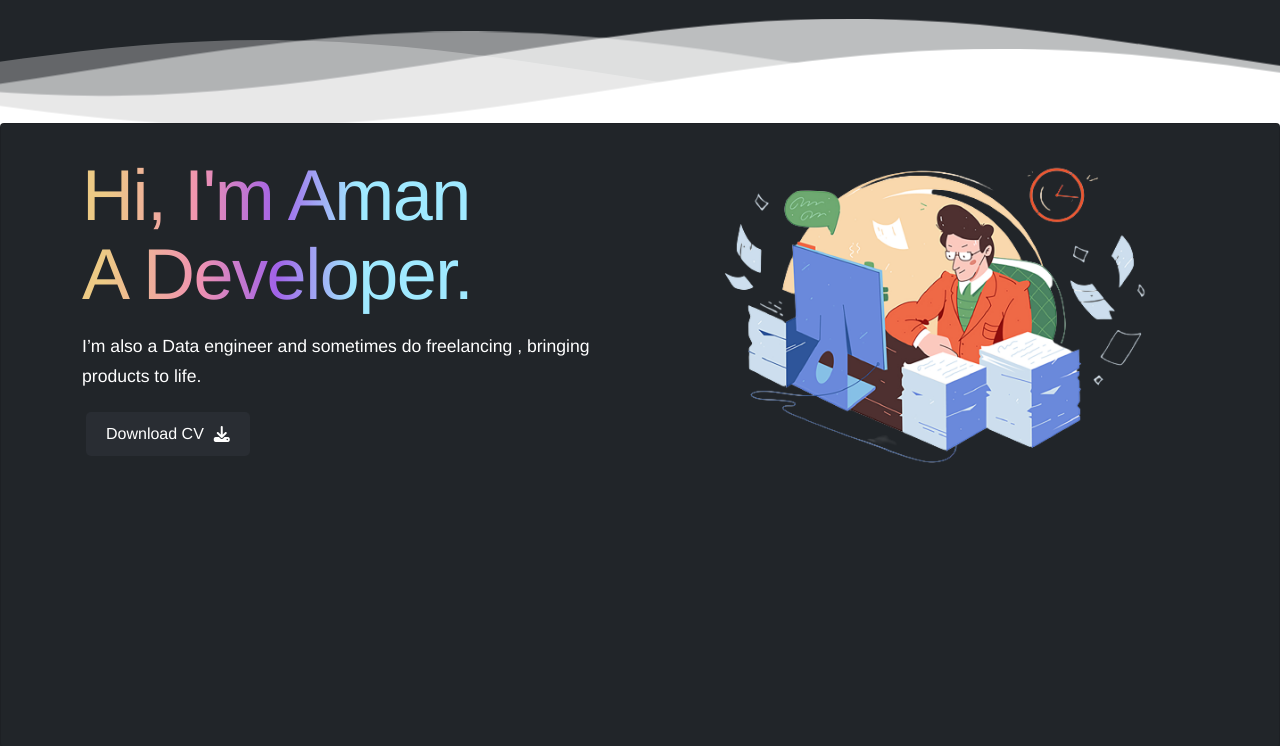
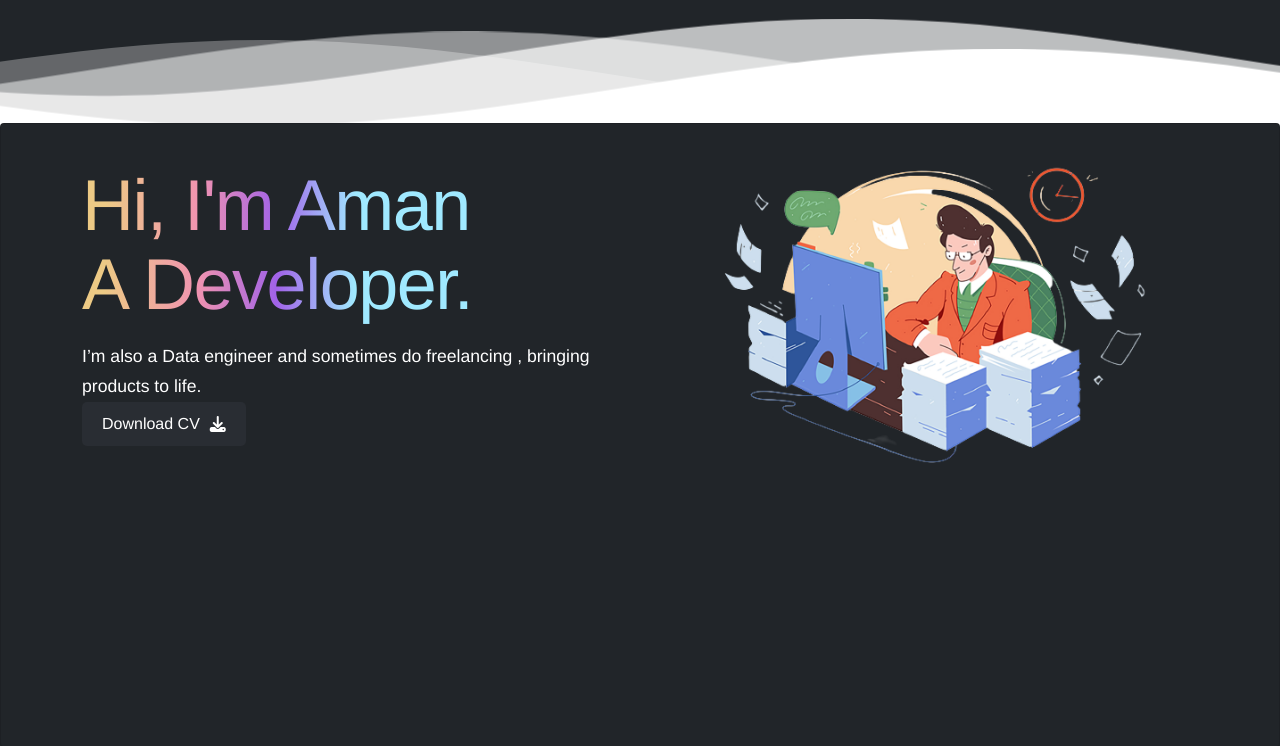
Before and after one commit to raia6020/Portfolio, a Flask app: page / in a window 1280 px wide. Shown: the part 70-816 px from the top of the page. Run offline with Flask 2, Linux system fonts and the light colour scheme; some libraries are stand-ins or nearby versions; some web fonts are replaced.

Commit message:
third commit

```diff
--- a/app.py
+++ b/app.py
@@ -1,6 +1,7 @@
 from flask import Flask,render_template,request
 import smtplib
 from jinja2 import Template
+from flask import send_file
 from email.mime.multipart import MIMEMultipart
 from email.mime.text import MIMEText
 app = Flask(__name__)
@@ -48,5 +49,10 @@
 
     return render_template('index.html')
 
+@app.route('/download_cv')
+def download_cv():
+    filename = 'resume.pdf'  # Replace with the path to your CV file
+    return send_file(filename, as_attachment=True)
+
 if __name__ == '__main__':
     app.run(debug=True)
--- a/static/style.css
+++ b/static/style.css
@@ -353,3 +353,21 @@
     margin: 20px 10px;
     color: #fff;
 }
+
+.cv-link {
+    text-decoration: none;
+  }
+
+  .cv-button {
+    display: inline-flex;
+    align-items: center;
+    justify-content: center;
+    background-color: #292d33;
+    color: white;
+    padding: 10px 20px;
+    border-radius: 5px;
+  }
+
+  .cv-link:hover .cv-button {
+    background-color: #4aa3df;
+  }
--- a/templates/index.html
+++ b/templates/index.html
@@ -6,7 +6,8 @@
   <meta name="viewport" content="width=device-width, initial-scale=1">
   <meta http-equiv="X-UA-Compatible" content="IE=edge" />
   <link href="http://fonts.cdnfonts.com/css/bogart" rel="stylesheet">
-  <link rel="icon" type="image/x-icon" href="/images/favicon.ico">
+  <link rel="icon" type="image/x-icon" href="favicon.ico">
+
   <link href="https://cdn.jsdelivr.net/npm/bootstrap@5.0.2/dist/css/bootstrap.min.css" rel="stylesheet"
     integrity="sha384-EVSTQN3/azprG1Anm3QDgpJLIm9Nao0Yz1ztcQTwFspd3yD65VohhpuuCOmLASjC" crossorigin="anonymous">
 
@@ -16,12 +17,7 @@
     integrity="sha384-MrcW6ZMFYlzcLA8Nl+NtUVF0sA7MsXsP1UyJoMp4YLEuNSfAP+JcXn/tWtIaxVXM"
     crossorigin="anonymous"></script>
 
-    <style>
-      .download-button:hover {
-        background-color: #1affd5 !important;
-        color: black;
-      }
-    </style>
+
 
 </head>
 
@@ -88,12 +84,15 @@
           <p class="c-hero__sub">
             I’m also a Data engineer and sometimes do freelancing , bringing products to life.
           </p>
-          <a href="resume.pdf" download style="text-decoration: none;">
-            <span class="download-button"  style="background-color: #292d33 !important; color: white; padding: 10px 20px; border-radius: 5px; display: inline-flex; align-items: center;">
+
+          <a href="{{ url_for('download_cv') }}" download class="cv-link">
+            <span class="cv-button">
               Download CV
               <i class="fas fa-download" style="margin-left: 10px;"></i>
             </span>
           </a>
+
+
 
 
 
```
Also changed, not shown: 1 other file.
